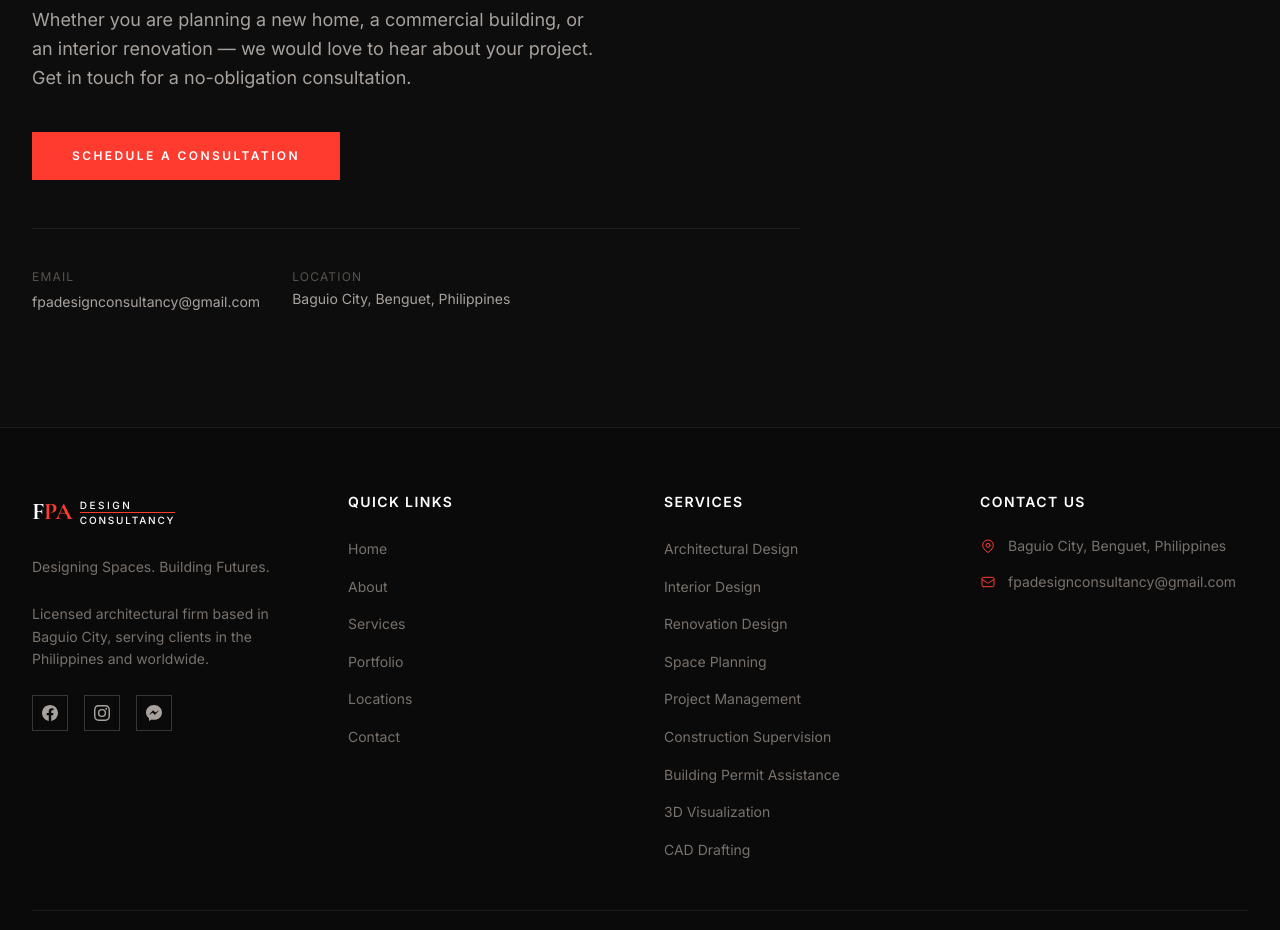
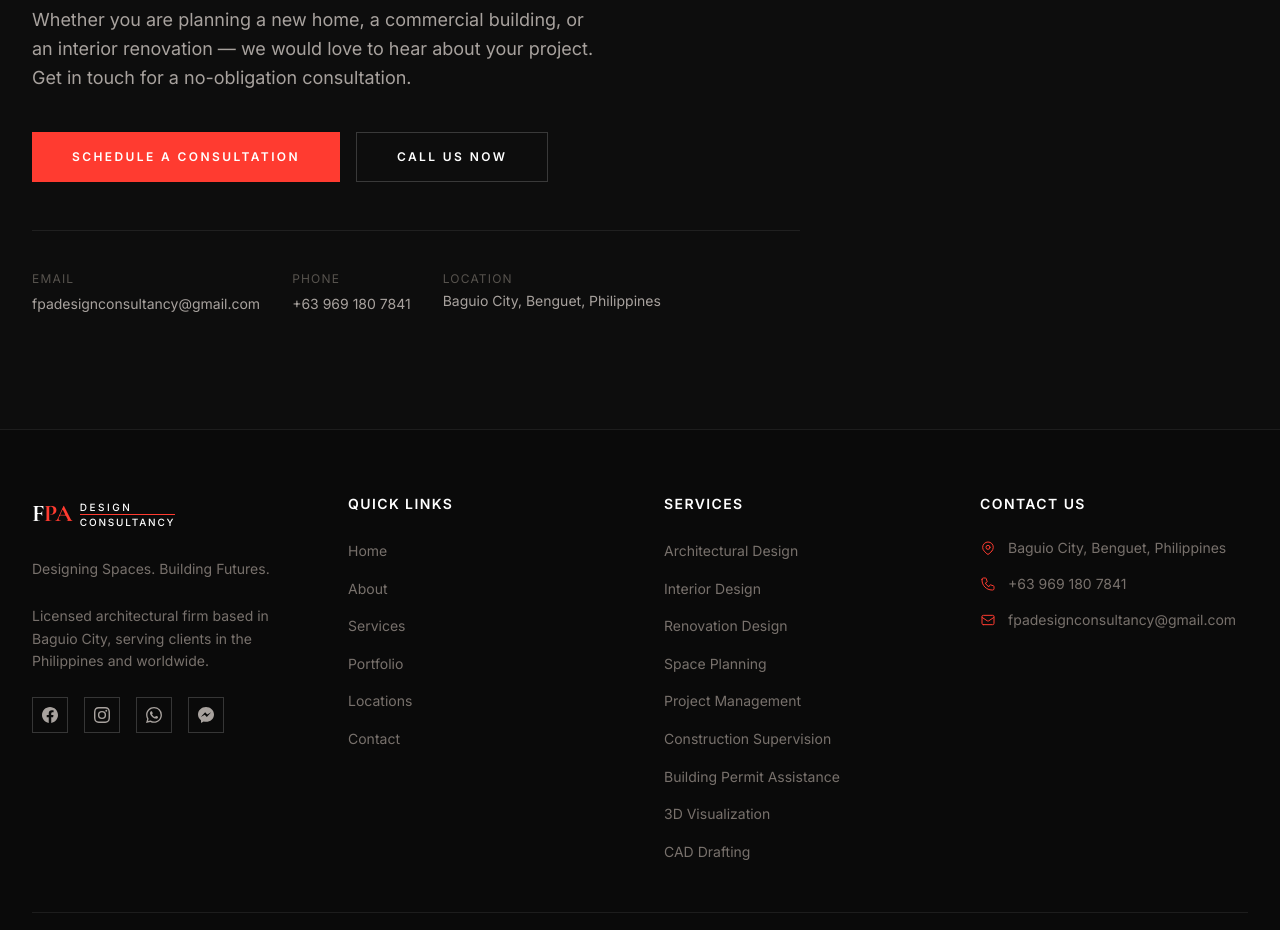
Before and after one commit to daisymilan/fpa, a Next.js app: page / in a window 1280 px wide. Shown: the part 7200-8130 px from the top of the page. Built offline with nearby package versions, Linux system fonts and the light colour scheme.

Commit message:
Restore phone and WhatsApp contact with new business number
Re-enables phone (tel:) and WhatsApp links across the footer, homepage
CTA, contact page, and LocalBusiness JSON-LD schema, using the new
business number +639691807841 in place of the old personal number
that was removed due to spam calls.

```diff
--- a/app/contact/ContactContent.tsx
+++ b/app/contact/ContactContent.tsx
@@ -59,6 +59,11 @@
                     content: <p className="text-fg-muted text-sm leading-relaxed">Baguio City, Benguet<br />Philippines</p>,
                   },
                   {
+                    icon: <path strokeLinecap="round" strokeLinejoin="round" strokeWidth={1.5} d="M3 5a2 2 0 012-2h3.28a1 1 0 01.948.684l1.498 4.493a1 1 0 01-.502 1.21l-2.257 1.13a11.042 11.042 0 005.516 5.516l1.13-2.257a1 1 0 011.21-.502l4.493 1.498a1 1 0 01.684.949V19a2 2 0 01-2 2h-1C9.716 21 3 14.284 3 6V5z" />,
+                    label: tx.phoneLabel,
+                    content: <a href="tel:+639691807841" className="text-fg-muted text-sm hover:text-fg transition-colors">+63 969 180 7841</a>,
+                  },
+                  {
                     icon: <path strokeLinecap="round" strokeLinejoin="round" strokeWidth={1.5} d="M3 8l7.89 5.26a2 2 0 002.22 0L21 8M5 19h14a2 2 0 002-2V7a2 2 0 00-2-2H5a2 2 0 00-2 2v10a2 2 0 002 2z" />,
                     label: tx.emailLabel,
                     content: <a href="mailto:fpadesignconsultancy@gmail.com" className="text-fg-muted text-sm hover:text-fg transition-colors break-all">fpadesignconsultancy@gmail.com</a>,
@@ -77,6 +82,7 @@
 
                 {/* Social links */}
                 {[
+                  { label: "WhatsApp", href: "https://wa.me/639691807841", text: "+63 969 180 7841", icon: <path d="M17.472 14.382c-.297-.149-1.758-.867-2.03-.967-.273-.099-.471-.148-.67.15-.197.297-.767.966-.94 1.164-.173.199-.347.223-.644.075-.297-.15-1.255-.463-2.39-1.475-.883-.788-1.48-1.761-1.653-2.059-.173-.297-.018-.458.13-.606.134-.133.298-.347.446-.52.149-.174.198-.298.298-.497.099-.198.05-.371-.025-.52-.075-.149-.669-1.612-.916-2.207-.242-.579-.487-.5-.669-.51-.173-.008-.371-.01-.57-.01-.198 0-.52.074-.792.372-.272.297-1.04 1.016-1.04 2.479 0 1.462 1.065 2.875 1.213 3.074.149.198 2.096 3.2 5.077 4.487.709.306 1.262.489 1.694.625.712.227 1.36.195 1.871.118.571-.085 1.758-.719 2.006-1.413.248-.694.248-1.289.173-1.413-.074-.124-.272-.198-.57-.347m-5.421 7.403h-.004a9.87 9.87 0 01-5.031-1.378l-.361-.214-3.741.982.998-3.648-.235-.374a9.86 9.86 0 01-1.51-5.26c.001-5.45 4.436-9.884 9.888-9.884 2.64 0 5.122 1.03 6.988 2.898a9.825 9.825 0 012.893 6.994c-.003 5.45-4.437 9.884-9.885 9.884m8.413-18.297A11.815 11.815 0 0012.05 0C5.495 0 .16 5.335.157 11.892c0 2.096.547 4.142 1.588 5.945L.057 24l6.305-1.654a11.882 11.882 0 005.683 1.448h.005c6.554 0 11.89-5.335 11.893-11.893a11.821 11.821 0 00-3.48-8.413z" />, fill: true },
                   { label: "Messenger", href: "https://m.me/FPADesignConsultancy", text: "FPA Design Consultancy", icon: <path d="M12 0C5.373 0 0 4.974 0 11.111c0 3.498 1.744 6.614 4.479 8.652V24l4.086-2.242c1.09.301 2.246.464 3.435.464 6.627 0 12-4.974 12-11.111C24 4.974 18.627 0 12 0zm1.191 14.963l-3.055-3.26-5.963 3.26L10.732 8l3.131 3.26L19.752 8l-6.561 6.963z" />, fill: true },
                   { label: "Facebook", href: "https://www.facebook.com/share/1E4rr19U8p/?mibextid=wwXIfr", text: "FPA Design Consultancy", icon: <path d="M24 12.073c0-6.627-5.373-12-12-12s-12 5.373-12 12c0 5.99 4.388 10.954 10.125 11.854v-8.385H7.078v-3.47h3.047V9.43c0-3.007 1.792-4.669 4.533-4.669 1.312 0 2.686.235 2.686.235v2.953H15.83c-1.491 0-1.956.925-1.956 1.874v2.25h3.328l-.532 3.47h-2.796v8.385C19.612 23.027 24 18.062 24 12.073z" />, fill: true },
                   { label: "Instagram", href: "https://www.instagram.com/fpadesignconsultancy?igsh=MWcxZDBibXh0aDRoMA==", text: "@fpadesignconsultancy", icon: <path d="M12 2.163c3.204 0 3.584.012 4.85.07 3.252.148 4.771 1.691 4.919 4.919.058 1.265.069 1.645.069 4.849 0 3.205-.012 3.584-.069 4.849-.149 3.225-1.664 4.771-4.919 4.919-1.266.058-1.644.07-4.85.07-3.204 0-3.584-.012-4.849-.07-3.26-.149-4.771-1.699-4.919-4.92-.058-1.265-.07-1.644-.07-4.849 0-3.204.013-3.583.07-4.849.149-3.227 1.664-4.771 4.919-4.919 1.266-.057 1.645-.069 4.849-.069zM12 0C8.741 0 8.333.014 7.053.072 2.695.272.273 2.69.073 7.052.014 8.333 0 8.741 0 12c0 3.259.014 3.668.072 4.948.2 4.358 2.618 6.78 6.98 6.98C8.333 23.986 8.741 24 12 24c3.259 0 3.668-.014 4.948-.072 4.354-.2 6.782-2.618 6.979-6.98.059-1.28.073-1.689.073-4.948 0-3.259-.014-3.667-.072-4.947-.196-4.354-2.617-6.78-6.979-6.98C15.668.014 15.259 0 12 0zm0 5.838a6.162 6.162 0 100 12.324 6.162 6.162 0 000-12.324zM12 16a4 4 0 110-8 4 4 0 010 8zm6.406-11.845a1.44 1.44 0 100 2.881 1.44 1.44 0 000-2.881z" />, fill: true },
--- a/app/contact/page.tsx
+++ b/app/contact/page.tsx
@@ -3,11 +3,11 @@
 
 export const metadata: Metadata = {
   title: "Contact | Architect in Baguio City — Get a Consultation",
-  description: "Contact FPA Design Consultancy — architect in Baguio City. Architectural design, interior design, renovation, and building permits. Send us a message to get started.",
+  description: "Contact FPA Design Consultancy — architect in Baguio City. Architectural design, interior design, renovation, and building permits. Call +63 969 180 7841.",
   alternates: { canonical: "https://www.fp-architect.com/contact" },
   openGraph: {
     title: "Contact FPA Design Consultancy | Architect in Baguio City",
-    description: "Reach out for a free consultation — architectural design, interior design, renovation, and building permits. Send us a message to get started.",
+    description: "Reach out for a free consultation — architectural design, interior design, renovation, and building permits. Call +63 969 180 7841.",
     url: "https://www.fp-architect.com/contact",
     images: [{ url: "/images/og-image.jpg", width: 1200, height: 630 }],
   },
--- a/components/home/ContactCTA.tsx
+++ b/components/home/ContactCTA.tsx
@@ -34,6 +34,13 @@
             >
               {tx.cta1}
             </Link>
+            <a
+              href="tel:+639691807841"
+              className="inline-flex items-center justify-center gap-3 px-10 py-4 text-fg text-xs font-semibold tracking-[0.2em] uppercase transition-colors duration-200"
+              style={{ border: "1px solid var(--border-strong)" }}
+            >
+              {tx.cta2}
+            </a>
           </div>
 
           <div className="flex flex-col sm:flex-row gap-8 mt-12 pt-10" style={{ borderTop: "1px solid var(--border)" }}>
@@ -42,6 +49,10 @@
               <a href="mailto:fpadesignconsultancy@gmail.com" className="text-fg-muted text-sm hover:text-fg transition-colors">
                 fpadesignconsultancy@gmail.com
               </a>
+            </div>
+            <div>
+              <p className="text-xs text-fg-faint tracking-widest uppercase mb-1">{tx.phoneLabel}</p>
+              <a href="tel:+639691807841" className="text-fg-muted text-sm hover:text-fg transition-colors">+63 969 180 7841</a>
             </div>
             <div>
               <p className="text-xs text-fg-faint tracking-widest uppercase mb-1">{tx.locationLabel}</p>
--- a/components/layout/Footer.tsx
+++ b/components/layout/Footer.tsx
@@ -72,6 +72,18 @@
                 </svg>
               </a>
               <a
+                href="https://wa.me/639691807841"
+                target="_blank"
+                rel="noopener noreferrer"
+                aria-label="WhatsApp"
+                className="w-9 h-9 flex items-center justify-center hover:text-[#FF3B30] hover:border-[#FF3B30] transition-colors duration-200"
+                style={{ border: "1px solid var(--border-strong)" }}
+              >
+                <svg className="w-4 h-4 fill-current" viewBox="0 0 24 24">
+                  <path d="M17.472 14.382c-.297-.149-1.758-.867-2.03-.967-.273-.099-.471-.148-.67.15-.197.297-.767.966-.94 1.164-.173.199-.347.223-.644.075-.297-.15-1.255-.463-2.39-1.475-.883-.788-1.48-1.761-1.653-2.059-.173-.297-.018-.458.13-.606.134-.133.298-.347.446-.52.149-.174.198-.298.298-.497.099-.198.05-.371-.025-.52-.075-.149-.669-1.612-.916-2.207-.242-.579-.487-.5-.669-.51-.173-.008-.371-.01-.57-.01-.198 0-.52.074-.792.372-.272.297-1.04 1.016-1.04 2.479 0 1.462 1.065 2.875 1.213 3.074.149.198 2.096 3.2 5.077 4.487.709.306 1.262.489 1.694.625.712.227 1.36.195 1.871.118.571-.085 1.758-.719 2.006-1.413.248-.694.248-1.289.173-1.413-.074-.124-.272-.198-.57-.347m-5.421 7.403h-.004a9.87 9.87 0 01-5.031-1.378l-.361-.214-3.741.982.998-3.648-.235-.374a9.86 9.86 0 01-1.51-5.26c.001-5.45 4.436-9.884 9.888-9.884 2.64 0 5.122 1.03 6.988 2.898a9.825 9.825 0 012.893 6.994c-.003 5.45-4.437 9.884-9.885 9.884m8.413-18.297A11.815 11.815 0 0012.05 0C5.495 0 .16 5.335.157 11.892c0 2.096.547 4.142 1.588 5.945L.057 24l6.305-1.654a11.882 11.882 0 005.683 1.448h.005c6.554 0 11.89-5.335 11.893-11.893a11.821 11.821 0 00-3.48-8.413z" />
+                </svg>
+              </a>
+              <a
                 href="https://m.me/FPADesignConsultancy"
                 target="_blank"
                 rel="noopener noreferrer"
@@ -133,6 +145,14 @@
               </li>
               <li className="flex gap-3">
                 <svg className="w-4 h-4 text-[#FF3B30] flex-shrink-0 mt-0.5" fill="none" stroke="currentColor" viewBox="0 0 24 24">
+                  <path strokeLinecap="round" strokeLinejoin="round" strokeWidth={1.5} d="M3 5a2 2 0 012-2h3.28a1 1 0 01.948.684l1.498 4.493a1 1 0 01-.502 1.21l-2.257 1.13a11.042 11.042 0 005.516 5.516l1.13-2.257a1 1 0 011.21-.502l4.493 1.498a1 1 0 01.684.949V19a2 2 0 01-2 2h-1C9.716 21 3 14.284 3 6V5z" />
+                </svg>
+                <a href="tel:+639691807841" className="text-fg-dim text-sm hover:text-[#FF3B30] transition-colors duration-200">
+                  +63 969 180 7841
+                </a>
+              </li>
+              <li className="flex gap-3">
+                <svg className="w-4 h-4 text-[#FF3B30] flex-shrink-0 mt-0.5" fill="none" stroke="currentColor" viewBox="0 0 24 24">
                   <path strokeLinecap="round" strokeLinejoin="round" strokeWidth={1.5} d="M3 8l7.89 5.26a2 2 0 002.22 0L21 8M5 19h14a2 2 0 002-2V7a2 2 0 00-2-2H5a2 2 0 00-2 2v10a2 2 0 002 2z" />
                 </svg>
                 <a href="mailto:fpadesignconsultancy@gmail.com" className="text-fg-dim text-sm hover:text-[#FF3B30] transition-colors duration-200 break-all">
--- a/components/ui/StructuredData.tsx
+++ b/components/ui/StructuredData.tsx
@@ -19,6 +19,7 @@
           contentUrl: `${baseUrl}/images/logo.png`,
         },
         image: `${baseUrl}/images/og-image.jpg`,
+        telephone: "+639691807841",
         email: "fpadesignconsultancy@gmail.com",
         address: {
           "@type": "PostalAddress",
@@ -98,6 +99,11 @@
               "@type": "Reservation",
               name: "Initial Design Consultation",
             },
+          },
+          {
+            "@type": "CommunicateAction",
+            name: "Call FPA Design Consultancy",
+            target: "tel:+639691807841",
           },
         ],
         hasOfferCatalog: {
```
